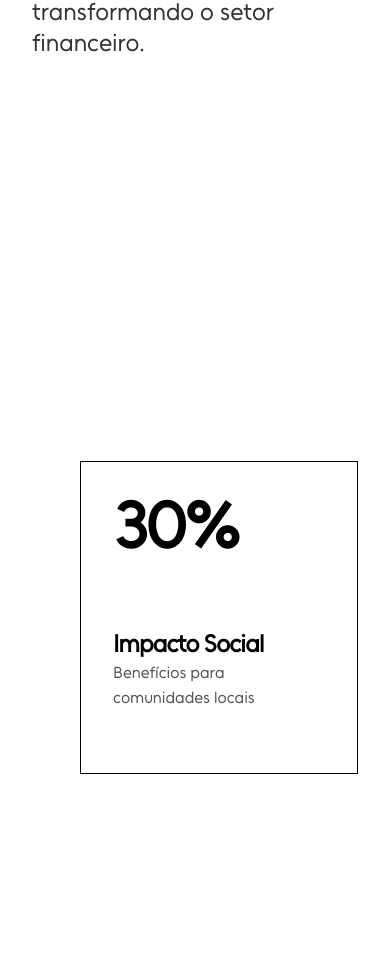
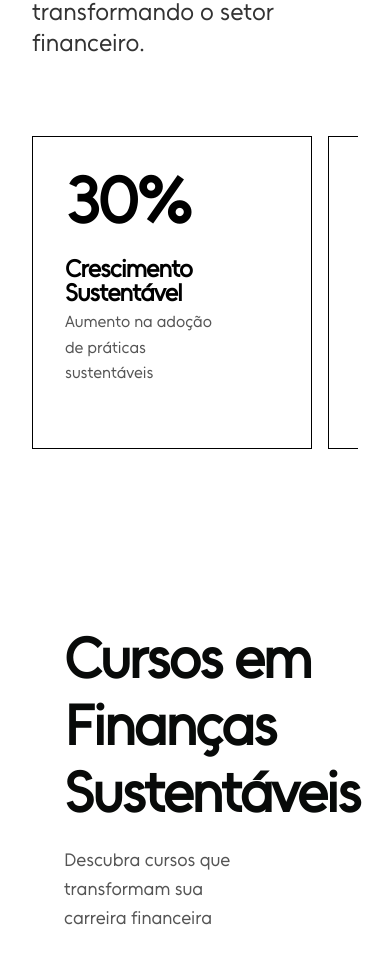
Before and after one commit to MatheusMV05/projetos3g2, a React (Vite) app in the folder Frontend/: page /servicos in a window 390 px wide. Shown: the part 4133-5091 px from the top of the page. Built offline with nearby package versions, Linux system fonts and the light colour scheme.

Commit message:
ajuste na rolagem das métricas

```diff
--- a/Frontend/src/components/Metrics/Metrics.module.css
+++ b/Frontend/src/components/Metrics/Metrics.module.css
@@ -17,8 +17,7 @@
 	flex: 1;
 	font-size: 3rem;
 	font-weight: 700;
-	line-height: 48px;
-	/* 100% */
+	line-height: 48px; /* 100% */
 	letter-spacing: -1.44px;
 	color: #000;
 }
@@ -75,8 +74,7 @@
 .value {
 	font-size: 4rem;
 	font-weight: 700;
-	line-height: 64px;
-	/* 100% */
+	line-height: 64px; /* 100% */
 	letter-spacing: -1.92px;
 	margin-bottom: 24px;
 	color: #000;
@@ -86,15 +84,14 @@
 	font-size: 1.5rem;
 	font-weight: 600;
 	margin-bottom: 4px;
-	line-height: 24px;
-	/* 100% */
+	line-height: 24px; /* 100% */
 	letter-spacing: -0.72px;
 	color: #000;
 }
 
 .cardDesc {
 	font-size: 1rem;
-	font-weight: 400;
+    font-weight: 400;
 	color: #555;
 }
 
@@ -112,10 +109,16 @@
 	grid-area: image2;
 }
 
+/* Responsividade */
 @media (max-width: 768px) {
 	.grid {
-		grid-template-areas: none;
-		grid-template-columns: 1fr;
-		grid-template-rows: auto;
+		overflow-x: auto; /* Permite rolagem horizontal */
+		display: flex; /* Exibe os itens em linha */
+		flex-wrap: nowrap; /* Impede quebra para nova linha */
+		gap: 16px; /* Espaçamento entre os cards */
+	}
+
+	.card {
+		min-width: 280px;
 	}
 }
```
